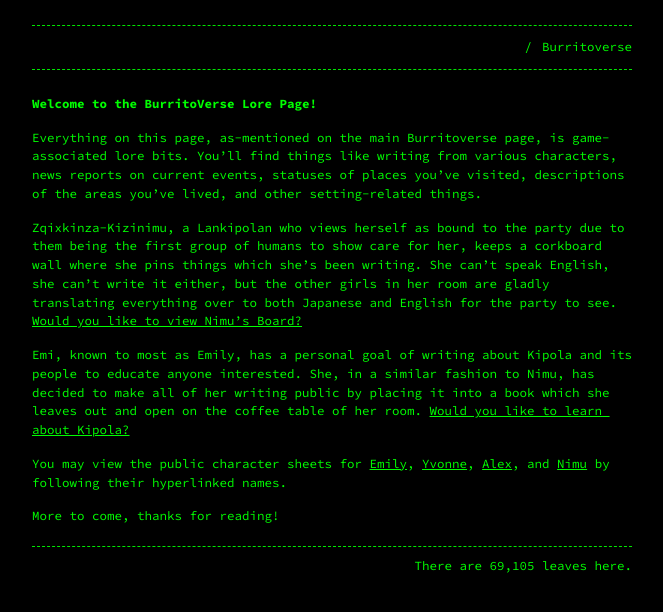
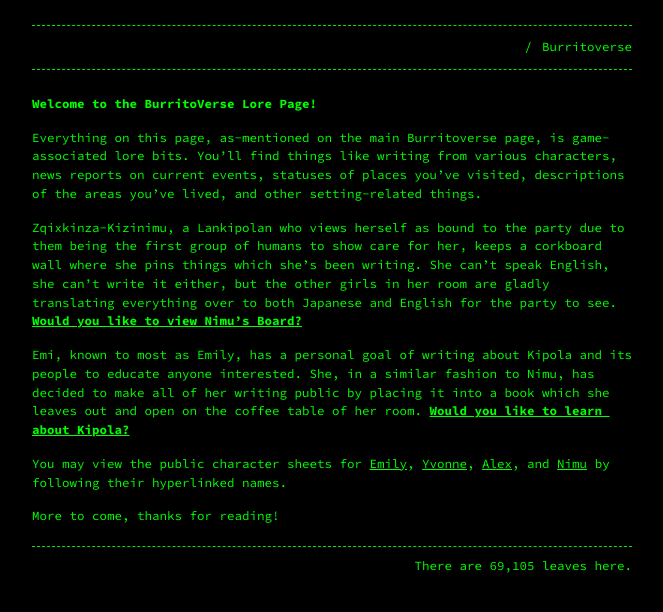
Before and after one commit to Terwilliger69105/69105.github.io, a Jekyll site: the page built from _pages/burritoverse/lore.md, in a window 1280 px wide. Shown: the top 612 px of the page, without its empty margins (308-971 px from the left). Built offline with Jekyll 4.4.1, drawn with Linux system fonts in a browser that asks for light colours; our own code applies the rules of GitHub Pages for plain Markdown files.

```diff
--- a/_pages/burritoverse/lore.md
+++ b/_pages/burritoverse/lore.md
@@ -7,9 +7,9 @@ permalink: /burritoverse/lore/
 
 Everything on this page, as-mentioned on the main Burritoverse page, is game-associated lore bits. You'll find things like writing from various characters, news reports on current events, statuses of places you've visited, descriptions of the areas you've lived, and other setting-related things.
 
-Zqixkinza-Kizinimu, a Lankipolan who views herself as bound to the party due to them being the first group of humans to show care for her, keeps a corkboard wall where she pins things which she's been writing. She can't speak English, she can't write it either, but the other girls in her room are gladly translating everything over to both Japanese and English for the party to see. [Would you like to view Nimu's Board?](/burritoverse/nimu/)
+Zqixkinza-Kizinimu, a Lankipolan who views herself as bound to the party due to them being the first group of humans to show care for her, keeps a corkboard wall where she pins things which she's been writing. She can't speak English, she can't write it either, but the other girls in her room are gladly translating everything over to both Japanese and English for the party to see. [**Would you like to view Nimu's Board?**](/burritoverse/nimu/)
 
-Emi, known to most as Emily, has a personal goal of writing about Kipola and its people to educate anyone interested. She, in a similar fashion to Nimu, has decided to make all of her writing public by placing it into a book which she leaves out and open on the coffee table of her room. [Would you like to learn about Kipola?](/burritoverse/kipola/)
+Emi, known to most as Emily, has a personal goal of writing about Kipola and its people to educate anyone interested. She, in a similar fashion to Nimu, has decided to make all of her writing public by placing it into a book which she leaves out and open on the coffee table of her room. [**Would you like to learn about Kipola?**](/burritoverse/kipola/)
 
 You may view the public character sheets for [Emily](https://docs.google.com/document/d/1Y0rK3FoIK2V2h1y0Z-zlmBa-0PfH6n3YZy0xOTL59Mo/edit?usp=sharing), [Yvonne](https://docs.google.com/document/d/1u1ViLkp0QxIM4djQCs1yV1OfAA0B7q_0_s7LShUzWUA/edit?usp=sharing), [Alex](https://docs.google.com/document/d/1l9ymc9rhOewoiKyTIAaKZTPIH9pbG2y6Kp0evOHuRaI/edit?usp=sharing), and [Nimu](https://docs.google.com/document/d/19K4yE247H8qkENmwqUrZ_cf61NpasSYmz1_LWYBvz3s/edit?usp=sharing) by following their hyperlinked names.
 
```
